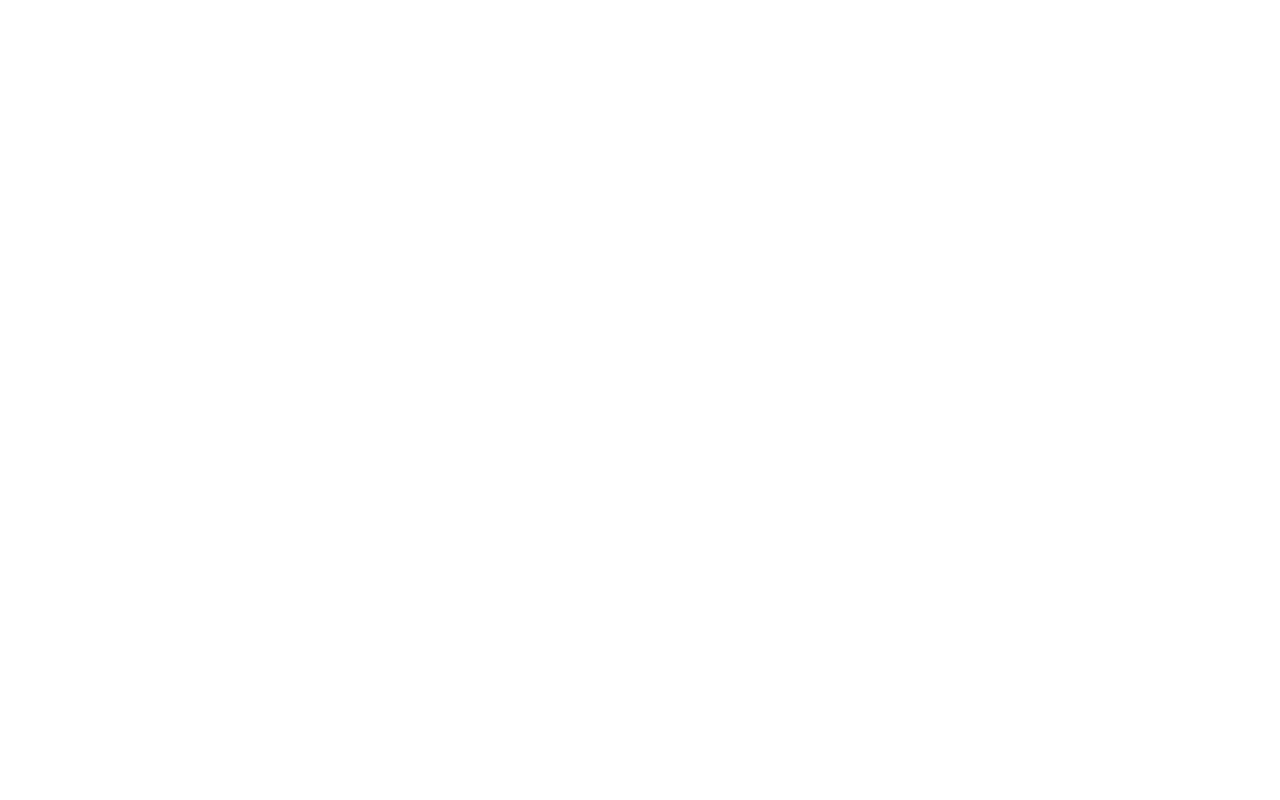
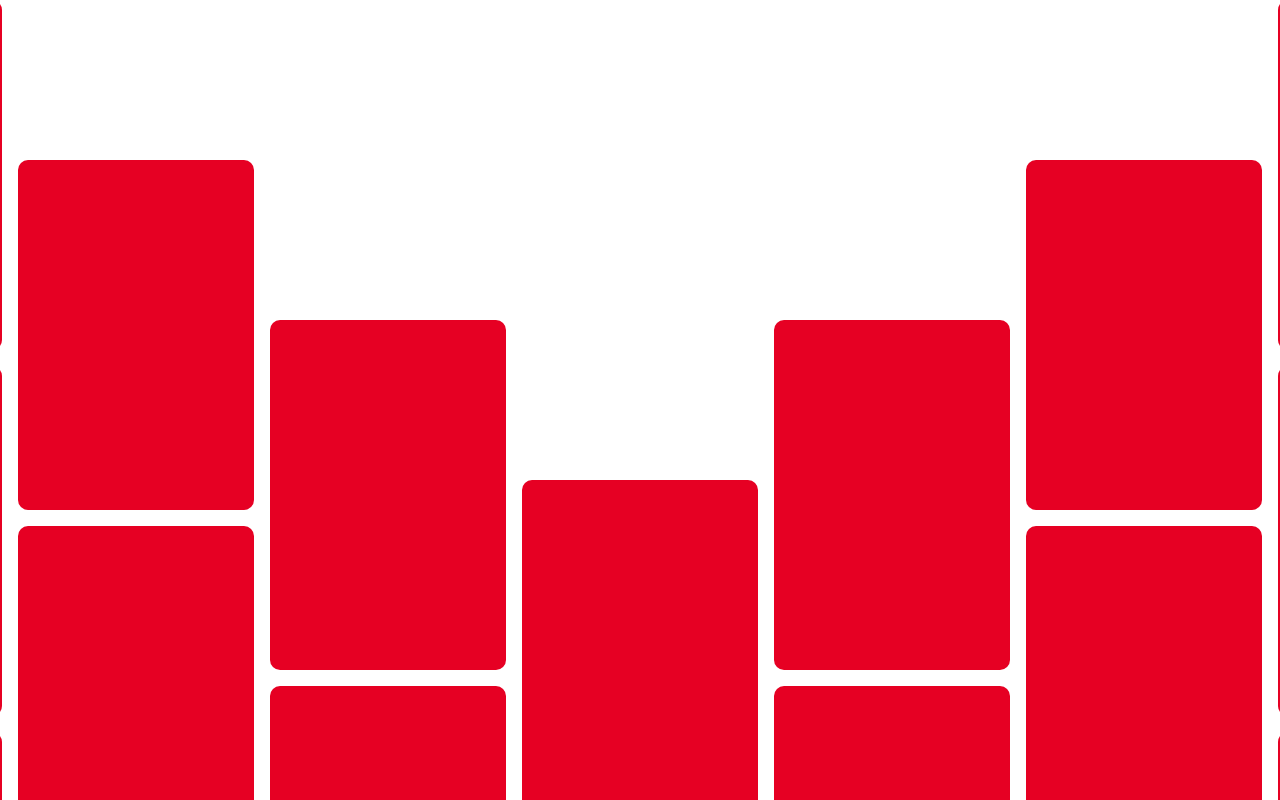
Before and after one commit to Alex-Ferreira-Santos/Pinterest-Homepage-UI-Clone, a plain HTML site: page index.html in a window 1280 px wide. Shown: the top 800 px of the page. Drawn offline with Linux system fonts and the light colour scheme.

Commit message:
visualização da grid

```diff
--- a/index.html
+++ b/index.html
@@ -7,6 +7,7 @@
     <link rel="stylesheet" href="styles/styles.css">
 </head>
 <body>
+    <div class="grid-container">
         <div class="grid">
             <div class="column">
                 <div class="item"></div>
@@ -58,5 +59,6 @@
                 <div class="item"></div>
             </div>
         </div>
+    </div>
 </body>
 </html>
--- /dev/null
+++ b/styles/_grid.scss
@@ -0,0 +1,51 @@
+.grid-container{
+    display: flex;
+    flex-direction: column;
+    align-items: center;
+    overflow: hidden;
+}
+
+.grid{
+    display: grid;
+    grid-template-columns: repeat(7, 252px);
+}
+
+.column{
+    width: 100%;
+    display:flex;
+    flex-direction: column;
+    align-items: center;
+
+    &:nth-child(1){
+        margin-top: 0;
+    }
+    &:nth-child(2){
+        margin-top: 160px;
+    }
+    &:nth-child(3){
+        margin-top: 320px;
+    }
+    &:nth-child(4){
+        margin-top: 480px;
+    }
+    &:nth-child(5){
+        margin-top: 320px;
+    }
+    &:nth-child(6){
+        margin-top: 160px;
+    }
+    &:nth-child(7){
+        margin-top: 0;
+    }
+}
+
+.item{
+    width: 236px;
+    height: 350px;
+    background: $red;
+    border-radius: 10px;
+}
+
+.item:not(:first-child){
+    margin-top: 16px;
+}
--- a/_variables.scss
+++ b/styles/_variables.scss
@@ -2,7 +2,7 @@
 
 $white: #fff;
 $red: #e60023;
-$black: 111;
+$black: #111;
 $gray-light: #efefef;
 
 //Timing
--- a/styles/styles.scss
+++ b/styles/styles.scss
@@ -1 +1,3 @@
-@import './reset.scss';
+@import './reset';
+@import './variables';
+@import './grid';
```
Also changed, not shown: styles/styles.css, 1 other file. Lines whose indentation alone changed are shown as unchanged.
